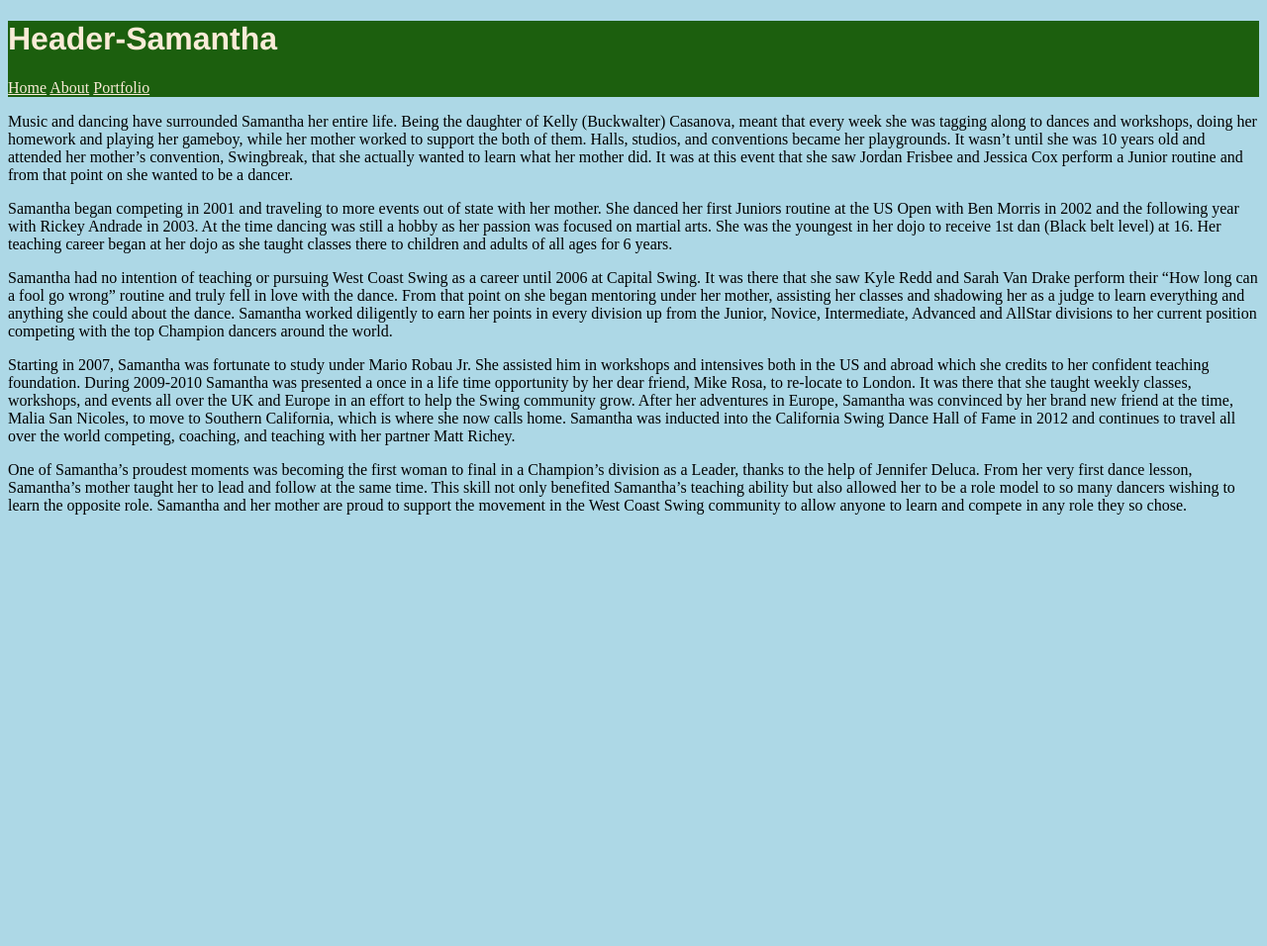
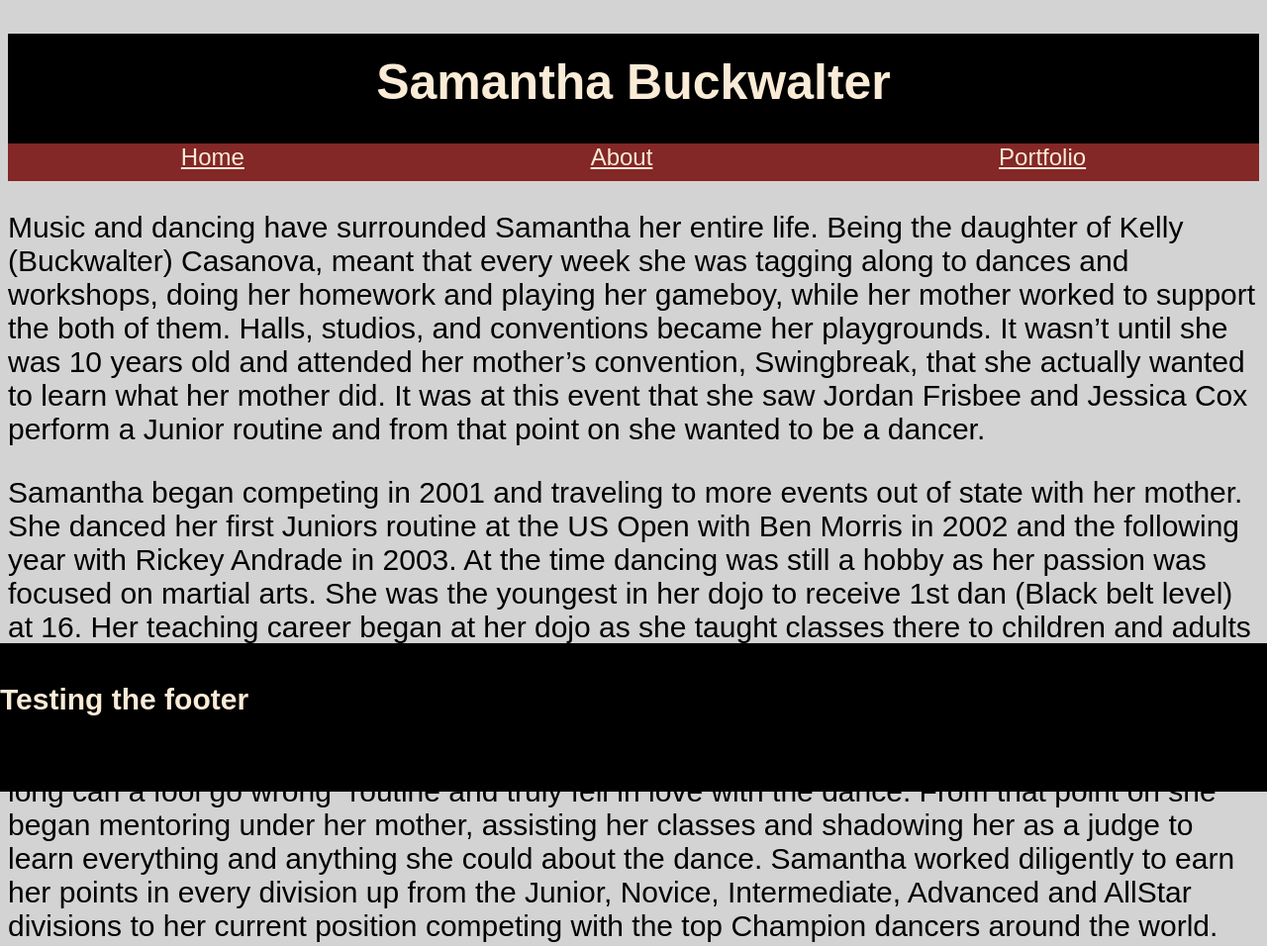
Before and after one commit to SBuckwalter7/Block14_CareerSim, a plain HTML site: page about.html in a window 1280 px wide. Shown: the top 956 px of the page at 99% size. Before the commit the page ends 800 px from the top, so only its background shows below. Drawn offline with Linux system fonts and the light colour scheme.

Commit message:
Major Css Done

```diff
--- a/about.html
+++ b/about.html
@@ -8,25 +8,29 @@
     <script defer src="javascript.js"></script>
 
 </head>
-<body bgcolor="lightblue">
+<body bgcolor="lightgrey">
     <header class="header">
-        <h1>Header-Samantha</h1>
+        <h1>Samantha Buckwalter</h1>
+        <nav>
         <a href="index.html">Home</a>
         <a href="about.html">About</a>
         <a href="portfolio.html">Portfolio</a>
+        </nav>
     </header>
 
-    <p>Music and dancing have surrounded Samantha her entire life.  Being the daughter of Kelly (Buckwalter) Casanova, meant that every week she was tagging along to dances and workshops, doing her homework and playing her gameboy, while her mother worked to support the both of them.  Halls, studios, and conventions became her playgrounds.  It wasn’t until she was 10 years old and attended her mother’s convention, Swingbreak, that she actually wanted to learn what her mother did.  It was at this event that she saw Jordan Frisbee and Jessica Cox perform a Junior routine and from that point on she wanted to be a dancer.</p>
+    <p class="body">Music and dancing have surrounded Samantha her entire life.  Being the daughter of Kelly (Buckwalter) Casanova, meant that every week she was tagging along to dances and workshops, doing her homework and playing her gameboy, while her mother worked to support the both of them.  Halls, studios, and conventions became her playgrounds.  It wasn’t until she was 10 years old and attended her mother’s convention, Swingbreak, that she actually wanted to learn what her mother did.  It was at this event that she saw Jordan Frisbee and Jessica Cox perform a Junior routine and from that point on she wanted to be a dancer.</p>
 
-    <p>Samantha began competing in 2001 and traveling to more events out of state with her mother.  She danced her first Juniors routine at the US Open with Ben Morris in 2002 and the following year with Rickey Andrade in 2003.  At the time dancing was still a hobby as her passion was focused on martial arts.  She was the youngest in her dojo to receive 1st dan (Black belt level) at 16.  Her teaching career began at her dojo as she taught classes there to children and adults of all ages for 6 years.</p>
+    <p class="body">Samantha began competing in 2001 and traveling to more events out of state with her mother.  She danced her first Juniors routine at the US Open with Ben Morris in 2002 and the following year with Rickey Andrade in 2003.  At the time dancing was still a hobby as her passion was focused on martial arts.  She was the youngest in her dojo to receive 1st dan (Black belt level) at 16.  Her teaching career began at her dojo as she taught classes there to children and adults of all ages for 6 years.</p>
 
-    <p>Samantha had no intention of teaching or pursuing West Coast Swing as a career until 2006 at Capital Swing.  It was there that she saw Kyle Redd and Sarah Van Drake perform their “How long can a fool go wrong” routine and truly fell in love with the dance.  From that point on she began mentoring under her mother, assisting her classes and shadowing her as a judge to learn everything and anything she could about the dance.  Samantha worked diligently to earn her points in every division up from the Junior, Novice, Intermediate, Advanced and AllStar divisions to her current position competing with the top Champion dancers around the world.</p>
+    <p class="body">Samantha had no intention of teaching or pursuing West Coast Swing as a career until 2006 at Capital Swing.  It was there that she saw Kyle Redd and Sarah Van Drake perform their “How long can a fool go wrong” routine and truly fell in love with the dance.  From that point on she began mentoring under her mother, assisting her classes and shadowing her as a judge to learn everything and anything she could about the dance.  Samantha worked diligently to earn her points in every division up from the Junior, Novice, Intermediate, Advanced and AllStar divisions to her current position competing with the top Champion dancers around the world.</p>
 
-    <p>Starting in 2007, Samantha was fortunate to study under Mario Robau Jr.  She assisted him in workshops and intensives both in the US and abroad which she credits to her confident teaching foundation.  During 2009-2010 Samantha was presented a once in a life time opportunity by her dear friend, Mike Rosa, to re-locate to London.  It was there that she taught weekly classes, workshops, and events all over the UK and Europe in an effort to help the Swing community grow.  After her adventures in Europe, Samantha was convinced by her brand new friend at the time, Malia San Nicoles, to move to Southern California, which is where she now calls home.  Samantha was inducted into the California Swing Dance Hall of Fame in 2012 and continues to travel all over the world competing, coaching, and teaching with her partner Matt Richey.</p>
+    <p class="body">Starting in 2007, Samantha was fortunate to study under Mario Robau Jr.  She assisted him in workshops and intensives both in the US and abroad which she credits to her confident teaching foundation.  During 2009-2010 Samantha was presented a once in a life time opportunity by her dear friend, Mike Rosa, to re-locate to London.  It was there that she taught weekly classes, workshops, and events all over the UK and Europe in an effort to help the Swing community grow.  After her adventures in Europe, Samantha was convinced by her brand new friend at the time, Malia San Nicoles, to move to Southern California, which is where she now calls home.  Samantha was inducted into the California Swing Dance Hall of Fame in 2012 and continues to travel all over the world competing, coaching, and teaching with her partner Matt Richey.</p>
 
-    <p>One of Samantha’s proudest moments was becoming the first woman to final in a Champion’s division as a Leader, thanks to the help of Jennifer Deluca.  From her very first dance lesson, Samantha’s mother taught her to lead and follow at the same time.  This skill not only benefited Samantha’s teaching ability but also allowed her to be a role model to so many dancers wishing to learn the opposite role.  Samantha and her mother are proud to support the movement in the West Coast Swing community to allow anyone to learn and compete in any role they so chose.</p>
+    <p class="body">One of Samantha’s proudest moments was becoming the first woman to final in a Champion’s division as a Leader, thanks to the help of Jennifer Deluca.  From her very first dance lesson, Samantha’s mother taught her to lead and follow at the same time.  This skill not only benefited Samantha’s teaching ability but also allowed her to be a role model to so many dancers wishing to learn the opposite role.  Samantha and her mother are proud to support the movement in the West Coast Swing community to allow anyone to learn and compete in any role they so chose.</p>
 
-
+    <footer class="footer">
+        <h4>Testing the footer</h4>
+    </footer>
 
 </body>
 
--- a/style.css
+++ b/style.css
@@ -1,16 +1,80 @@
 .header{
-    background-color: rgb(28, 95, 14);
+    background-color: rgb(0, 0, 0);
+
+
+    width: 100%;
+
 }
 
 h1{
     color:antiquewhite;
-    font-family:'Franklin Gothic Medium', 'Arial Narrow', Arial, sans-serif
+    font-family: Arial, Helvetica, sans-serif;
+        font-size: 50px;
+    display: flex;
+    justify-content: center;
+    padding-top: 20px;
+
+}
+
+nav{
+    display:flex;
+    justify-content: center;
+    justify-content: space-around;
+    font-family: Arial, Helvetica, sans-serif;
+   padding-bottom: 10px;
+    background-color: rgb(131, 39, 39);
+
+
 }
 
 a{
     color:antiquewhite;
+    font-size:x-large;
+    /* display: flex; */
+    /* justify-content: center; */
+    /* flex-direction: */
+
 }
 
 img{
     width: 400px
 }
+
+.frontIntro{
+    display: flex;
+    justify-content: center;
+
+}
+
+.title{
+    font-size: 50px;
+    font-family: Arial, Helvetica, sans-serif;
+    align-self: flex-end;
+}
+
+.body{
+    font-size: 30px;
+    font-family: Arial, Helvetica, sans-serif;
+}
+
+.footer{
+        background-color: rgb(0, 0, 0);
+        height:150px;
+        width: 100%;
+        background-image: none;
+        background-repeat: repeat;
+        background-attachment: scroll;
+        background-position: 0% 0%;
+        position: fixed;
+        bottom: 0pt;
+        left: 0pt;
+
+
+}
+
+
+h4{
+    font-size: 30px;
+    color:antiquewhite;
+    font-family: Arial, Helvetica, sans-serif;
+}
```
Also changed, not shown: index.html (+17 -8 lines), portfolio.html (+6 -2 lines).
